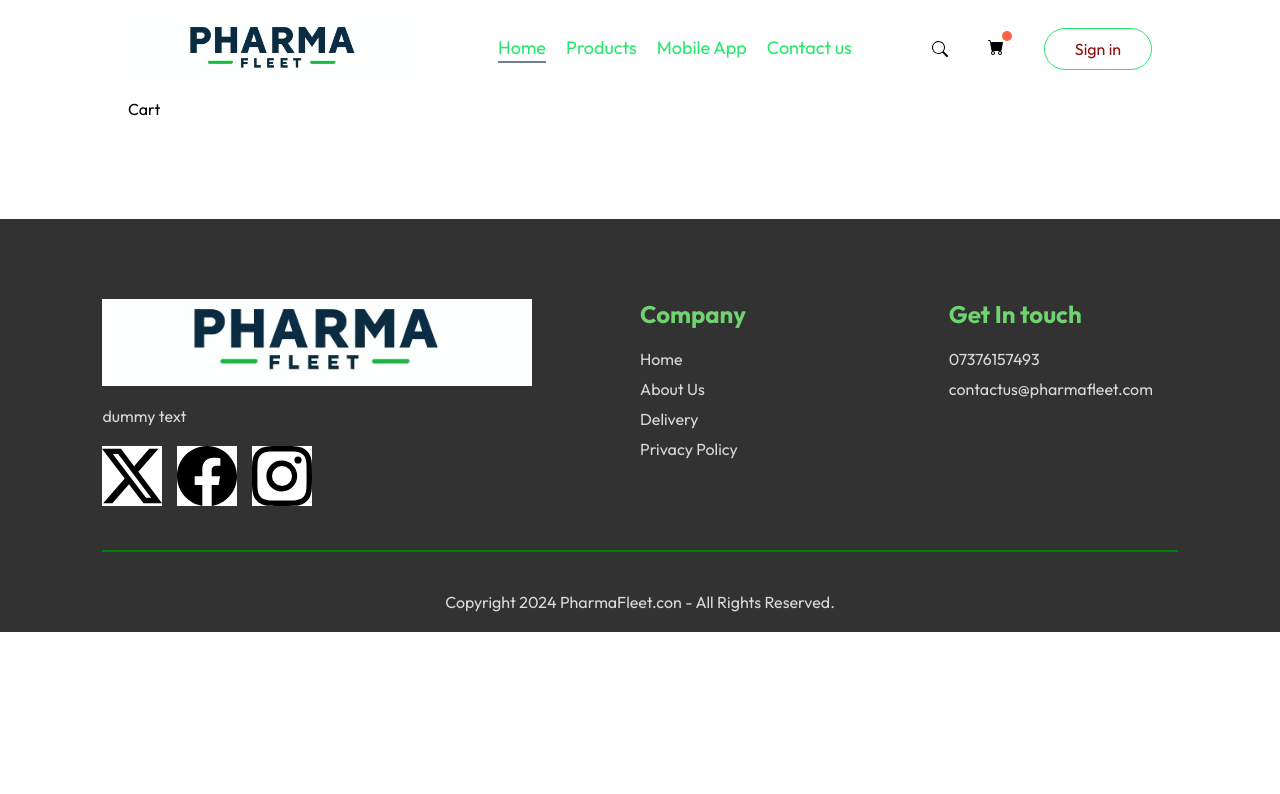
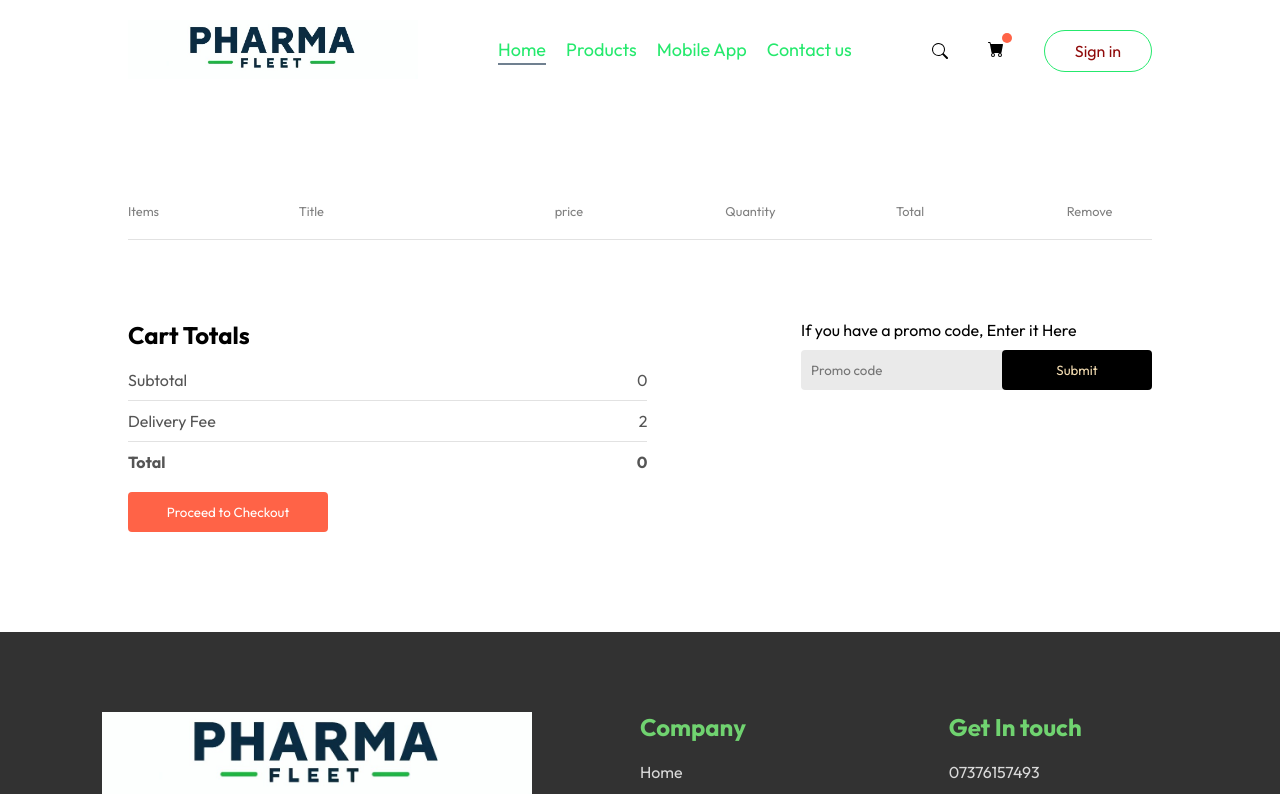
Before and after one commit to AkinOlu21/Pharmafleet-FE, a React (Vite) app: page /cart in a window 1280 px wide. Shown: the top 794 px of the page. Built offline with nearby package versions, Linux system fonts and the light colour scheme.

Commit message:
Cart page created

```diff
--- a/src/Pages/Cart/Cart.css
+++ b/src/Pages/Cart/Cart.css
@@ -0,0 +1,106 @@
+.cart{
+margin-top: 100px;
+}
+
+.cart-items-title{
+    display: grid;
+    grid-template-columns: 1fr 1.5fr 1fr 1fr 1fr 0.5fr ;
+    align-items: center;
+    color: grey;
+    font-size: max(1vw,12px);
+}
+
+.cart-items-item{
+    margin: 10px 0px;
+    color: black;
+}
+
+.cart-items-item img{
+    width: 50px;
+}
+
+.cart hr{
+    height: 1px;
+    background-color: #e2e2e2;
+    border: none;
+}
+
+.cart-items-item .cross{
+    cursor: pointer;
+}
+
+.cart-bottom{
+    margin-top: 80px;
+    display: flex;
+    justify-content: space-between;
+    gap: max(12vw,20px);
+}
+
+.cart-total{
+    flex: 1;
+    display: flex;
+    flex-direction: column;
+    gap: 20px;
+}
+
+.cart-total-details{
+    display: flex;
+    justify-content: space-between;
+    color: #555;
+}
+
+.cart-total hr{
+    margin: 10px 0px;
+}
+
+.cart-total button{
+    border: none;
+    color: white;
+    background-color: tomato;
+    width: max(15vw,200px);
+    padding: 12px 0px;
+    border-radius: 4px;
+    cursor: pointer;
+}
+
+.cart-promocode{
+    flex: 1;
+}
+
+.cart-promocode p{
+    color: #555;
+}
+
+.cart-promocode-input{
+    margin-top: 10px;
+    display: flex;
+    justify-content: space-between;
+    align-items: center;
+    background-color: #eaeaea;
+    border-radius: 4px;
+}
+
+.cart-promocode-input input{
+    background: transparent;
+    border: none;
+    outline: none;
+    padding-left: 10px;
+}
+
+.cart-promocode-input button{
+    width: max(10vw,150px);
+    padding: 12px 5px;
+    background-color: black;
+    border: none;
+    color: wheat;
+    border-radius: 4px;
+}
+
+@media (max-width:750px){
+    .cart-bottom{
+        flex-direction: column-reverse;
+    }
+    .cart-promocode{
+        justify-content: start;
+    }
+}
--- a/src/Pages/Cart/Cart.jsx
+++ b/src/Pages/Cart/Cart.jsx
@@ -1,10 +1,80 @@
-import React from 'react'
+import React, { useContext } from 'react'
 import './Cart.css'
+import { PharmaContext } from '../../Context/PharmaContext'
 
 
 const Cart = () => {
+
+  const {cartItems,product_type,removeFromCart} = useContext(PharmaContext)
+
   return (
-    <div>Cart</div>
+    <div className='cart'>
+      <div className="cart-items">
+        <div className="cart-items-title">
+          <p>Items</p>
+          <p>Title</p>
+          <p>price</p>
+          <p>Quantity</p>
+          <p>Total</p>
+          <p>Remove</p>
+        </div>
+        <br />
+        <hr />
+        {product_type.map((item,index)=>{
+          if(cartItems[item._id]>0)
+            {
+              return (
+                <div>
+                <div className='cart-items-title cart-items-item'>
+                 <img src={item.image} alt="" />
+                  <p>{item.name}</p>
+                  <p>£{item.price}</p>
+                  <p>{cartItems[item._id]}</p>
+                  <p>£{item.price*cartItems[item._id]}</p>
+                  <p onClick={()=>removeFromCart(item._id)} className='cross'>X</p>
+                </div>
+                <hr />
+
+                </div>
+              )
+            }
+        })}
+      </div>
+      <div className="cart-bottom">
+        <div className="cart-total">
+          <h2>Cart Totals</h2>
+          <div>
+            <div className="cart-total-details">
+              <p>Subtotal</p>
+              <p>{0}</p>
+            </div>
+            <hr />
+            <div className="cart-total-details">
+              <p>Delivery Fee</p>
+              <p>{2}</p>
+            </div>
+            <hr />
+            <div className="cart-total-details">
+              <b>Total</b>
+              <b>{0}</b>
+            </div>
+
+          </div>
+          <button>Proceed to Checkout</button>
+
+        </div>
+        <div className="cart-promo-code">
+          <div>
+            <p>If you have a promo code, Enter it Here</p>
+            <div className='cart-promocode-input'>
+              <input type="text" placeholder='Promo code' />
+              <button>Submit</button>
+            </div>
+          </div>
+        </div>
+      </div>
+
+    </div>
   )
 }
 
--- a/src/components/Navbar/Navbar.jsx
+++ b/src/components/Navbar/Navbar.jsx
@@ -10,7 +10,7 @@
 
   return (
     <div className='navbar' >
-    <img src={assets.Pharmafleet_logo} alt="" className="logo" />
+   <Link to={'/'}><img src={assets.Pharmafleet_logo} alt="" className="logo" /></Link>
     <ul className="nav-menu">
         <Link to={'/'} onClick={()=> setMenu("home")} className={menu=== "home"?"active": ""}>Home</Link>
         <a href='#explore-products' onClick={()=> setMenu("products")} className={menu=== "products"?"active": ""}>Products</a>
@@ -22,7 +22,7 @@
        <img src={assets.search_icon} alt='search'/>
 
     <div className="nav-search-icon">
-        <img src={assets.basket_icon} alt='basket'/>
+        <Link to={'/cart'}> <img src={assets.basket_icon} alt='basket'/></Link>
         <div className="dot"></div>
         </div>
         <button onClick={()=>setShowLogin(true)} >Sign in</button>
```
